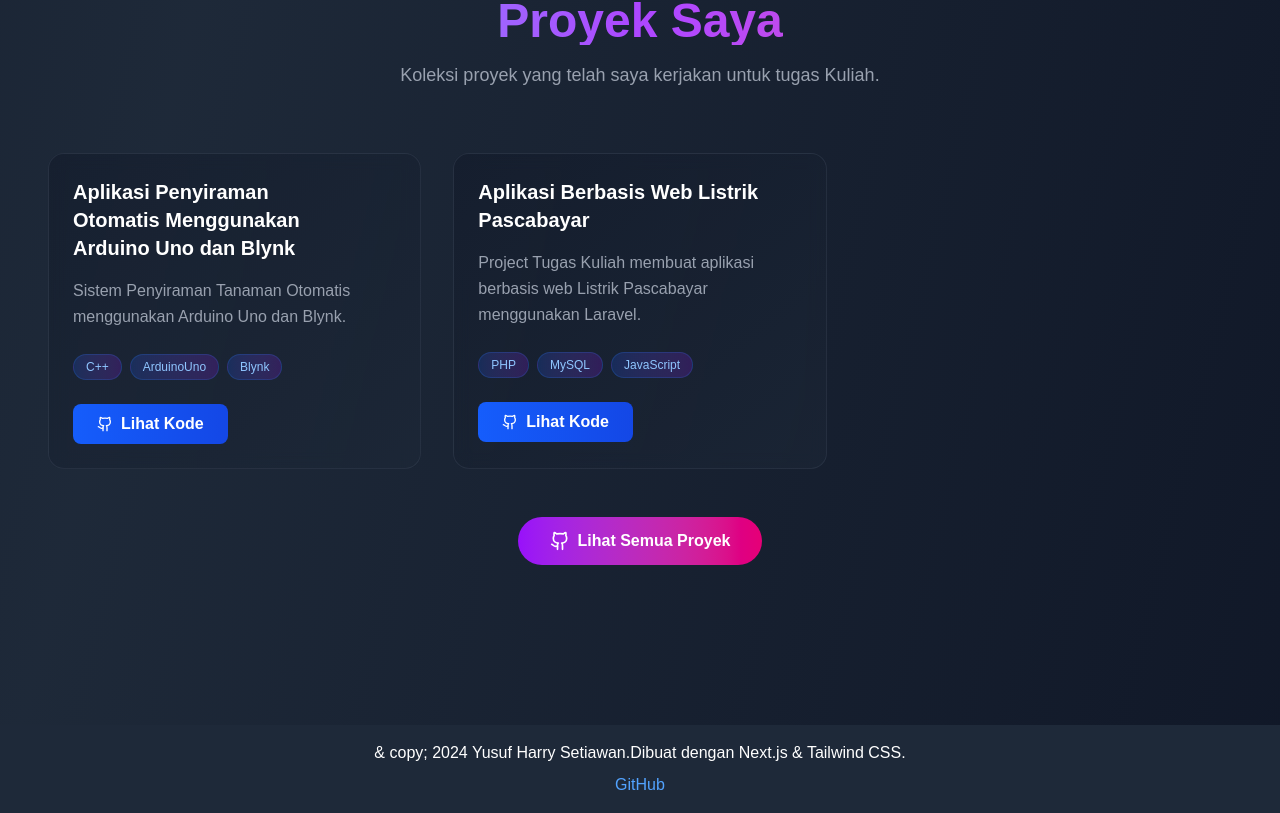
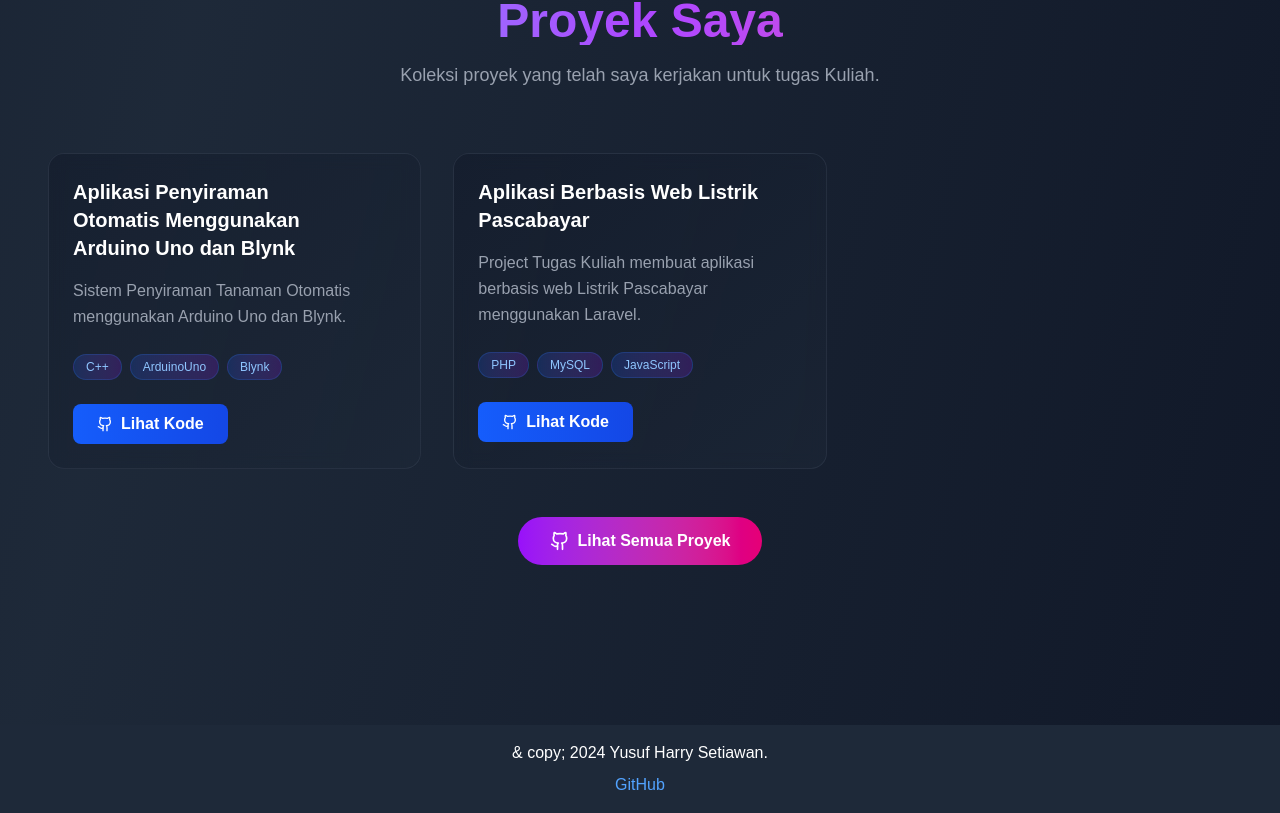
Before and after one commit to Harr24/yusuf-portfolio, a Next.js app: page / in a window 1280 px wide. Shown: the part 4479-5292 px from the top of the page. Built offline with nearby package versions, Linux system fonts and the light colour scheme.

Commit message:
penyesuaian

```diff
--- a/src/components/Footer.js
+++ b/src/components/Footer.js
@@ -4,11 +4,7 @@ const Footer = () => {
   return (
     <footer className="bg-gray-800 text-white p-4 mt-20">
       <div className="container mx-auto text-center">
-        <p>
-          {" "}
-          & copy; 2024 Yusuf Harry Setiawan.Dibuat dengan Next.js & Tailwind
-          CSS.{" "}
-        </p>{" "}
+        <p> & copy; 2024 Yusuf Harry Setiawan. </p>{" "}
         <div className="mt-2">
           <a
             href="https://github.com/Harr24"
```
